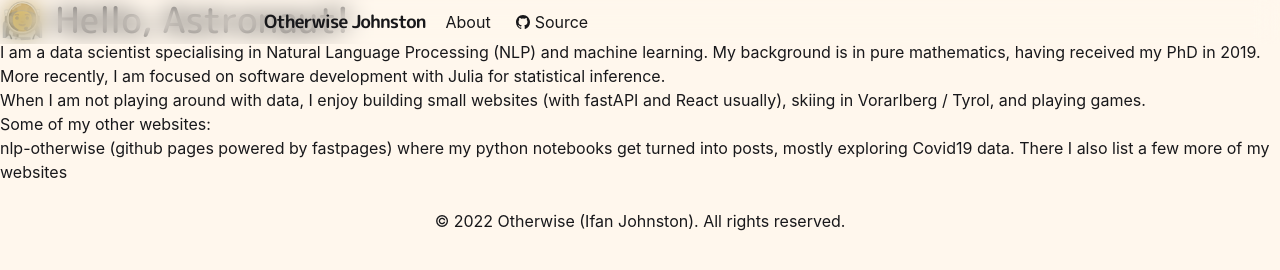
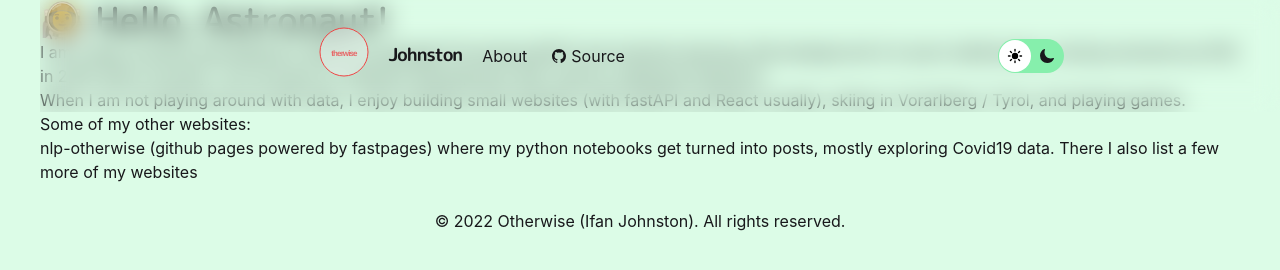
Before and after one commit to idjotherwise/otherwise-uses, an Astro site: page / in a window 1280 px wide. Built offline with nearby package versions, Linux system fonts and the light colour scheme; Astro itself is replaced by a stand-in of ours.

Commit message:
Add darkmode toggle

```diff
--- a/package.json
+++ b/package.json
@@ -17,6 +17,7 @@
     "@astrojs/sitemap": "^1.0.0",
     "@astrojs/tailwind": "^2.0.1",
     "astro": "^1.3.0",
+    "minipass": "2.8.3",
     "react": "^18.0.0",
     "react-dom": "^18.0.0",
     "react-icons": "^4.4.0",
--- a/src/components/Body.astro
+++ b/src/components/Body.astro
@@ -1,4 +1,4 @@
 <body
-  class="bg-orange-50 dark:bg-zinc-900 text-zinc-900 dark:text-sinc-300 break-words leading-6 transition-colors duration-500"
+  class="bg-green-100 dark:bg-zinc-900 text-zinc-900 dark:text-zinc-300 break-words leading-6 transition-colors duration-500 px-10"
   ><slot />
 </body>
--- a/src/components/Header.astro
+++ b/src/components/Header.astro
@@ -2,20 +2,25 @@
 import HeaderLink from './HeaderLink.astro';
 import { HOMEPAGE_URL } from '../config';
 import { IoLogoGithub } from 'react-icons/io5/index.js'
+import OtherwiseIcon from './icons/otherwise';
+import ThemeToggle from './ThemeToggleButton';
 ---
 
-<header class="fixed w-full pq2 z-20 backdrop-blur-md">
+<header class="fixed w-full p-2 z-20 backdrop-blur-md">
 	<div class="mx-auto max-w-3xl">
-
     <nav class="flex items-center gap-3 text-base">
+      <a class="group" href="/">
       <h2 class="font-semibold tracking-tighter p-2 font-mplus text-lg">
-        Otherwise Johnston
+        <OtherwiseIcon/>
+        Johnston
       </h2>
+    </a>
       <div class="items-center gap-6 hidden md:flex">
         <HeaderLink href={HOMEPAGE_URL}>About</HeaderLink>
         <HeaderLink href="https://github.com/idjotherwise/otherwise-uses" target="_blank"><IoLogoGithub/> Source</HeaderLink>
       </div>
       <div class="flex-1"></div>
+      <ThemeToggle client:load />
     </nav>
   </div>
 </header>
--- /dev/null
+++ b/src/components/ThemeToggleButton.tsx
@@ -0,0 +1,60 @@
+import React, { useEffect, useState } from 'react'
+import { IoSunny, IoMoon } from 'react-icons/io5/index'
+
+const themes = ['light', 'dark']
+
+export default function ThemeToggle() {
+  const [isMounted, setIsMounted] = useState(false)
+  const [theme, setTheme] = useState(() => {
+    if (import.meta.env.SSR) {
+      return undefined
+    }
+    if (typeof localStorage !== 'undefined' && localStorage.getItem('theme')) {
+      return localStorage.getItem('theme')
+    }
+    if (window.matchMedia('(prefers-color-scheme: dark)').matches) {
+      return 'dark'
+    }
+    return 'light'
+  })
+
+  const toggleTheme = () => {
+    const t = theme === 'light' ? 'dark' : 'light'
+    localStorage.setItem('theme', t)
+    setTheme(t)
+  }
+  useEffect(() => {
+    const root = document.documentElement
+    if (theme === 'light') {
+      root.classList.remove('dark')
+    } else {
+      root.classList.add('dark')
+    }
+  }, [theme])
+
+  useEffect(() => {
+    setIsMounted(true)
+  }, [])
+
+  return isMounted ? (
+    <div className="inline-flex items-center p-[1px] rounded-3xl bg-green-300 dark:bg-zinc-600">
+      {themes.map(t => {
+        const checked = t === theme
+        return (
+          <button
+            key={t}
+            className={`${
+              checked ? 'bg-white text-black' : ''
+            } cursor-pointer rounded-3xl p-2`}
+            onClick={toggleTheme}
+            aria-label="Toggle Theme"
+          >
+            {t === 'light' ? <IoSunny /> : <IoMoon />}
+          </button>
+        )
+      })}
+    </div>
+  ) : (
+    <div />
+  )
+}
--- /dev/null
+++ b/src/components/icons/otherwise.tsx
@@ -0,0 +1,31 @@
+import React from 'react'
+
+export default function OtherwiseIcon() {
+  return (
+    <svg
+      className="w-20 h-20 inline-block transition-transform group-hover:rotate-[-20deg]"
+      xmlns="http://www.w3.org/2000/svg"
+    >
+      <g
+        className="overflow-hidden"
+        style={{
+          overflow: 'hidden',
+          textAnchor: 'middle',
+          fontSize: 8,
+          fontFamily: 'Helvetica, Arial'
+        }}
+      >
+        <text className="fill-red-600" y="50%" x="50%">
+          therwise
+        </text>
+        <circle
+          className="stroke-red-500 stroke-1 fill-white group-hover:fill-gray-400"
+          cx="50%"
+          cy="45%"
+          r="30%"
+          fill-opacity="0.3"
+        />
+      </g>
+    </svg>
+  )
+}
```
Also changed, not shown: public/otherwise.svg (added), 1 other file.
